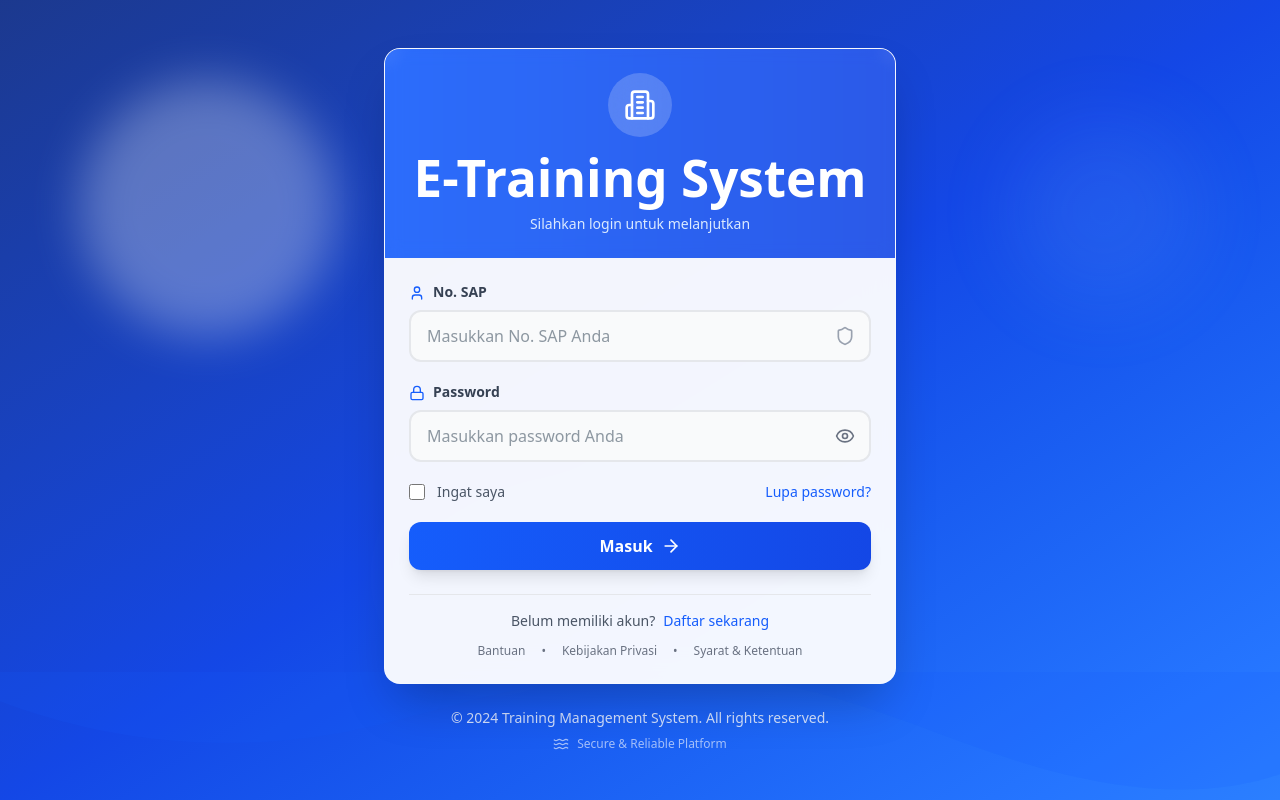
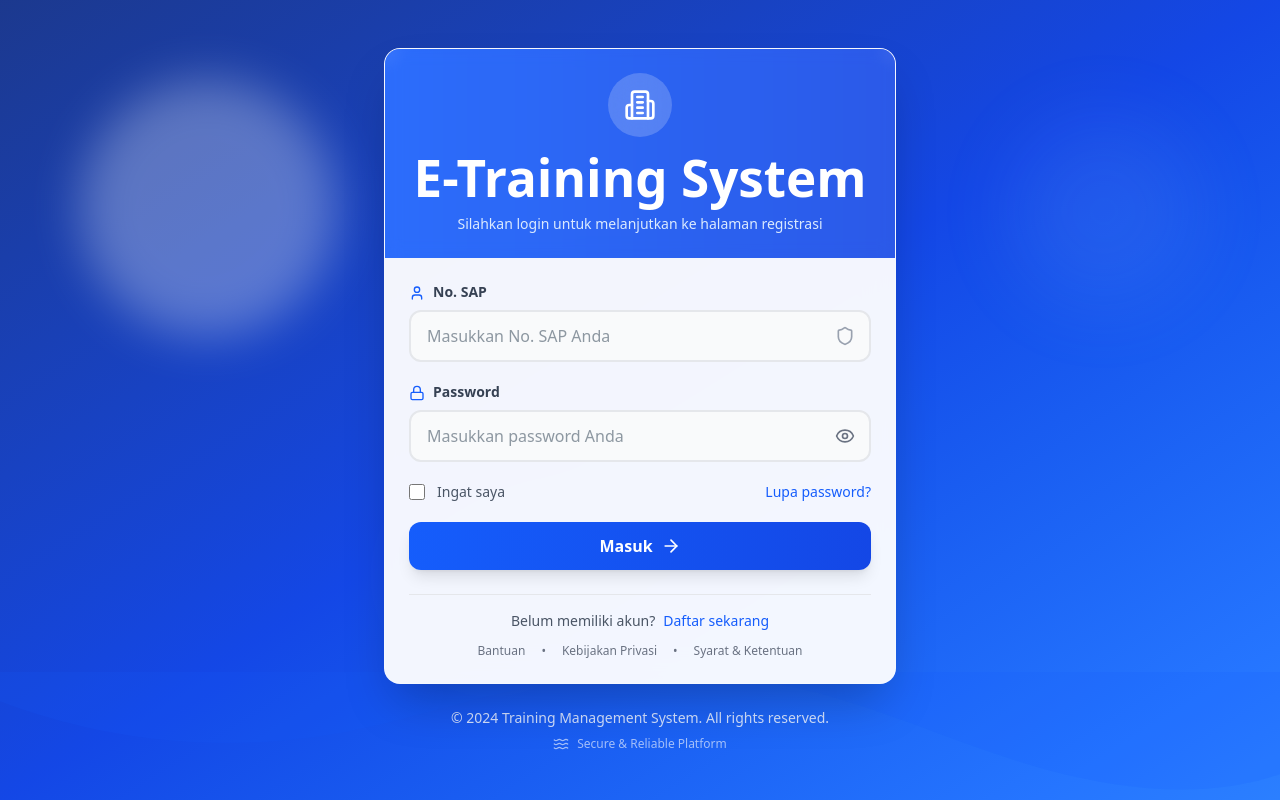
Before and after one commit to Fadlamazaya/jobtraining-app, a React (Vite) app: page / in a window 1280 px wide. Built offline with nearby package versions, Linux system fonts and the light colour scheme.

Commit message:
lala ubah halaman login

```diff
--- a/package.json
+++ b/package.json
@@ -1,5 +1,5 @@
 {
-  "name": "fadla-magang3sib",
+  "name": "fanaly23sib",
   "private": true,
   "version": "0.0.0",
   "type": "module",
--- a/src/pages/HalamanAdmintr/LoginPage.jsx
+++ b/src/pages/HalamanAdmintr/LoginPage.jsx
@@ -122,7 +122,7 @@ const LoginPage = () => {
                   <Building2 className="w-8 h-8 text-white" />
                 </div>
                 <h1 className="text-2xl font-bold text-white mb-2">E-Training System</h1>
-                <p className="text-blue-100 text-sm">Silahkan login untuk melanjutkan</p>
+                <p className="text-blue-100 text-sm">Silahkan login untuk melanjutkan ke halaman registrasi</p>
               </div>
             </div>
 
```
